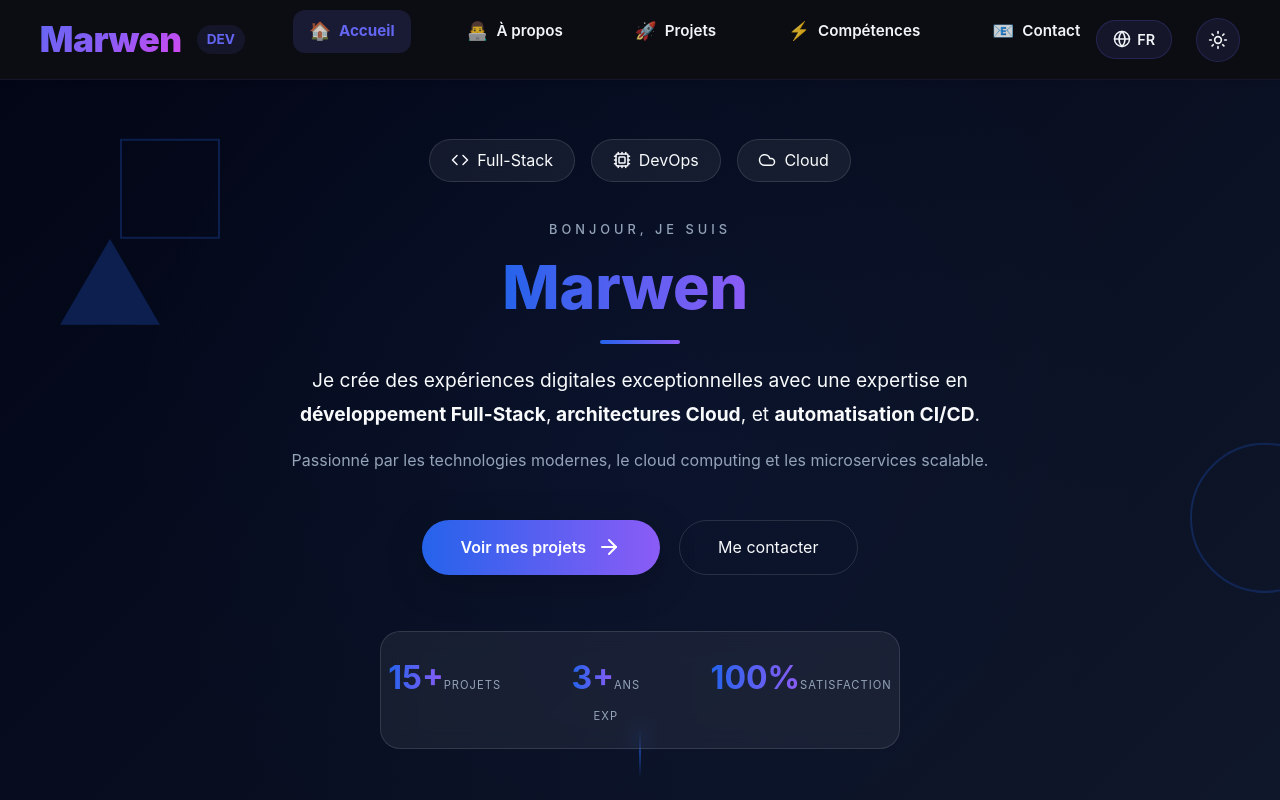
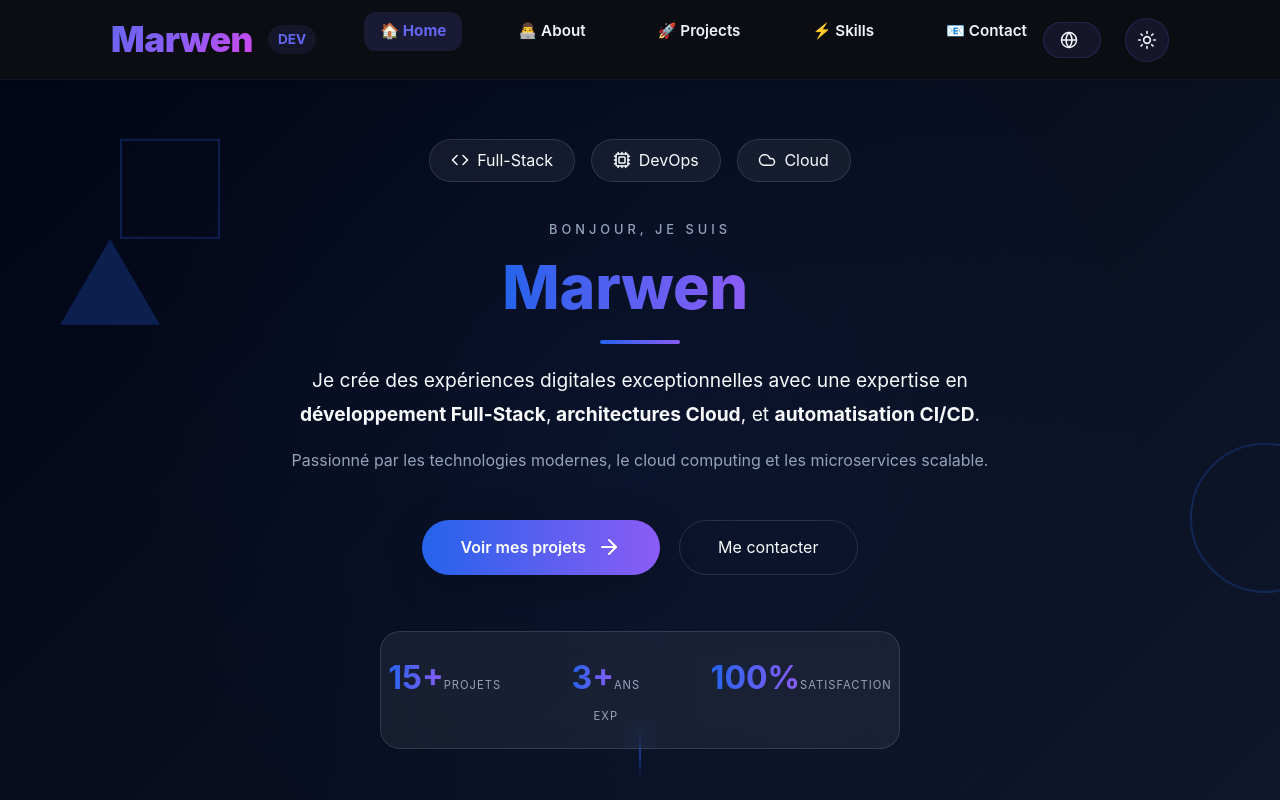
Before and after one commit to marwanbarhoumi/Portfolio-Marwan, a React (Create React App) app in the folder frontend/: page / in a window 1280 px wide. Built offline with nearby package versions, Linux system fonts and the light colour scheme.

Commit message:
fix cors preflight + vercel previews

```diff
--- a/frontend/src/components/Navbar.js
+++ b/frontend/src/components/Navbar.js
@@ -1,15 +1,17 @@
 import { useState, useEffect } from "react";
 import { NavLink } from "react-router-dom";
 import { Menu, X, Globe, Moon, Sun } from "lucide-react";
+import { useLanguage } from "../context/LanguageContext";
 import "../style/Navbar.css";
 
 function Navbar() {
   const [isOpen, setIsOpen] = useState(false);
   const [scrolled, setScrolled] = useState(false);
   const [darkMode, setDarkMode] = useState(true);
-  const [language, setLanguage] = useState("FR");
 
-  // Effect لـ Scroll
+  const { language, toggleLanguage } = useLanguage();
+
+  // Scroll effect
   useEffect(() => {
     const handleScroll = () => {
       setScrolled(window.scrollY > 50);
@@ -23,174 +25,90 @@ function Navbar() {
     document.body.classList.toggle("light-mode");
   };
 
-  const toggleLanguage = () => {
-    setLanguage(language === "FR" ? "EN" : "FR");
+  // Texts FR / EN
+  const t = {
+    home: language === "FR" ? "Accueil" : "Home",
+    about: language === "FR" ? "À propos" : "About",
+    projects: language === "FR" ? "Projets" : "Projects",
+    skills: language === "FR" ? "Compétences" : "Skills",
+    contact: language === "FR" ? "Contact" : "Contact",
   };
 
   return (
     <header
-      className={`navbar ${scrolled ? "scrolled" : ""} ${darkMode ? "dark" : "light"}`}
+      className={`navbar ${scrolled ? "scrolled" : ""} ${
+        darkMode ? "dark" : "light"
+      }`}
     >
       <div className="navbar-container">
-        {/* Logo Section */}
-        <div className="navbar-brand-wrapper">
-          <NavLink
-            to="/"
-            className="navbar-brand"
-            onClick={() => setIsOpen(false)}
-          >
-            <div className="logo-text">
+        {/* Logo */}
+        <NavLink to="/" className="navbar-brand" onClick={() => setIsOpen(false)}>
           <span className="logo-main">Marwen</span>
-            </div>
-            <div className="logo-sub">DEV</div>
+          <span className="logo-sub">DEV</span>
         </NavLink>
-        </div>
 
-        {/* Desktop Navigation */}
+        {/* Desktop Menu */}
         <nav className="navbar-center">
           <ul className="navbar-menu">
             <li>
-              <NavLink
-                to="/"
-                end
-                className={({ isActive }) => (isActive ? "active" : "")}
-                onClick={() => setIsOpen(false)}
-              >
-                <span className="nav-icon">🏠</span>
-                Accueil
+              <NavLink to="/" end>
+                🏠 {t.home}
               </NavLink>
             </li>
-
             <li>
-              <NavLink
-                to="/about"
-                className={({ isActive }) => (isActive ? "active" : "")}
-                onClick={() => setIsOpen(false)}
-              >
-                <span className="nav-icon">👨‍💻</span>À propos
-              </NavLink>
+              <NavLink to="/about">👨‍💻 {t.about}</NavLink>
             </li>
-
             <li>
-              <NavLink
-                to="/projects"
-                className={({ isActive }) => (isActive ? "active" : "")}
-                onClick={() => setIsOpen(false)}
-              >
-                <span className="nav-icon">🚀</span>
-                Projets
-              </NavLink>
+              <NavLink to="/projects">🚀 {t.projects}</NavLink>
             </li>
-
             <li>
-              <NavLink
-                to="/skills"
-                className={({ isActive }) => (isActive ? "active" : "")}
-                onClick={() => setIsOpen(false)}
-              >
-                <span className="nav-icon">⚡</span>
-                Compétences
-              </NavLink>
+              <NavLink to="/skills">⚡ {t.skills}</NavLink>
             </li>
-
             <li>
-              <NavLink
-                to="/contact"
-                className={({ isActive }) => (isActive ? "active" : "")}
-                onClick={() => setIsOpen(false)}
-              >
-                <span className="nav-icon">📧</span>
-                Contact
-              </NavLink>
+              <NavLink to="/contact">📧 {t.contact}</NavLink>
             </li>
           </ul>
         </nav>
 
-        {/* Right Side Controls */}
+        {/* Right controls */}
         <div className="navbar-right">
-          {/* Language Switcher */}
+          {/* Language */}
           <button className="language-switcher" onClick={toggleLanguage}>
             <Globe size={18} />
-            <span className="language-text">{language}</span>
+            <span>{language}</span>
           </button>
 
-          {/* Theme Toggle */}
+          {/* Theme */}
           <button className="theme-toggle" onClick={toggleTheme}>
             {darkMode ? <Sun size={20} /> : <Moon size={20} />}
           </button>
 
-          {/* Hamburger Menu (Mobile) */}
-          <button
-            className="hamburger"
-            onClick={() => setIsOpen(!isOpen)}
-            aria-label="Toggle menu"
-          >
-            {isOpen ? <X size={24} /> : <Menu size={24} />}
+          {/* Burger */}
+          <button className="hamburger" onClick={() => setIsOpen(!isOpen)}>
+            {isOpen ? <X /> : <Menu />}
           </button>
         </div>
       </div>
 
       {/* Mobile Menu */}
       <div className={`mobile-menu ${isOpen ? "open" : ""}`}>
-        <div className="mobile-menu-content">
-          <ul className="mobile-nav">
-            <li>
-              <NavLink to="/" end onClick={() => setIsOpen(false)}>
-                <span className="mobile-icon">🏠</span>
-                Accueil
-              </NavLink>
+        <ul>
+          <li onClick={() => setIsOpen(false)}>
+            <NavLink to="/">🏠 {t.home}</NavLink>
           </li>
-            <li>
-              <NavLink to="/about" onClick={() => setIsOpen(false)}>
-                <span className="mobile-icon">👨‍💻</span>À propos
-              </NavLink>
+          <li onClick={() => setIsOpen(false)}>
+            <NavLink to="/about">👨‍💻 {t.about}</NavLink>
           </li>
-            <li>
-              <NavLink to="/projects" onClick={() => setIsOpen(false)}>
-                <span className="mobile-icon">🚀</span>
-                Projets
-              </NavLink>
+          <li onClick={() => setIsOpen(false)}>
+            <NavLink to="/projects">🚀 {t.projects}</NavLink>
           </li>
-            <li>
-              <NavLink to="/skills" onClick={() => setIsOpen(false)}>
-                <span className="mobile-icon">⚡</span>
-                Compétences
-              </NavLink>
+          <li onClick={() => setIsOpen(false)}>
+            <NavLink to="/skills">⚡ {t.skills}</NavLink>
           </li>
-            <li>
-              <NavLink to="/contact" onClick={() => setIsOpen(false)}>
-                <span className="mobile-icon">📧</span>
-                Contact
-              </NavLink>
+          <li onClick={() => setIsOpen(false)}>
+            <NavLink to="/contact">📧 {t.contact}</NavLink>
           </li>
         </ul>
-
-          <div className="mobile-actions">
-            <div className="mobile-controls">
-              <button
-                className="mobile-language"
-                onClick={() => {
-                  toggleLanguage();
-                  setIsOpen(false);
-                }}
-              >
-                <Globe size={18} />
-                <span>{language === "FR" ? "English" : "Français"}</span>
-              </button>
-
-              <button
-                className="mobile-theme"
-                onClick={() => {
-                  toggleTheme();
-                  setIsOpen(false);
-                }}
-              >
-                {darkMode ? <Sun size={20} /> : <Moon size={20} />}
-                <span>{darkMode ? "Mode Clair" : "Mode Sombre"}</span>
-              </button>
-            </div>
-          </div>
-        </div>
       </div>
     </header>
   );
```
Also changed, not shown: frontend/src/components/test.js (added, +115 -0 lines). Lines whose indentation alone changed are shown as unchanged.
